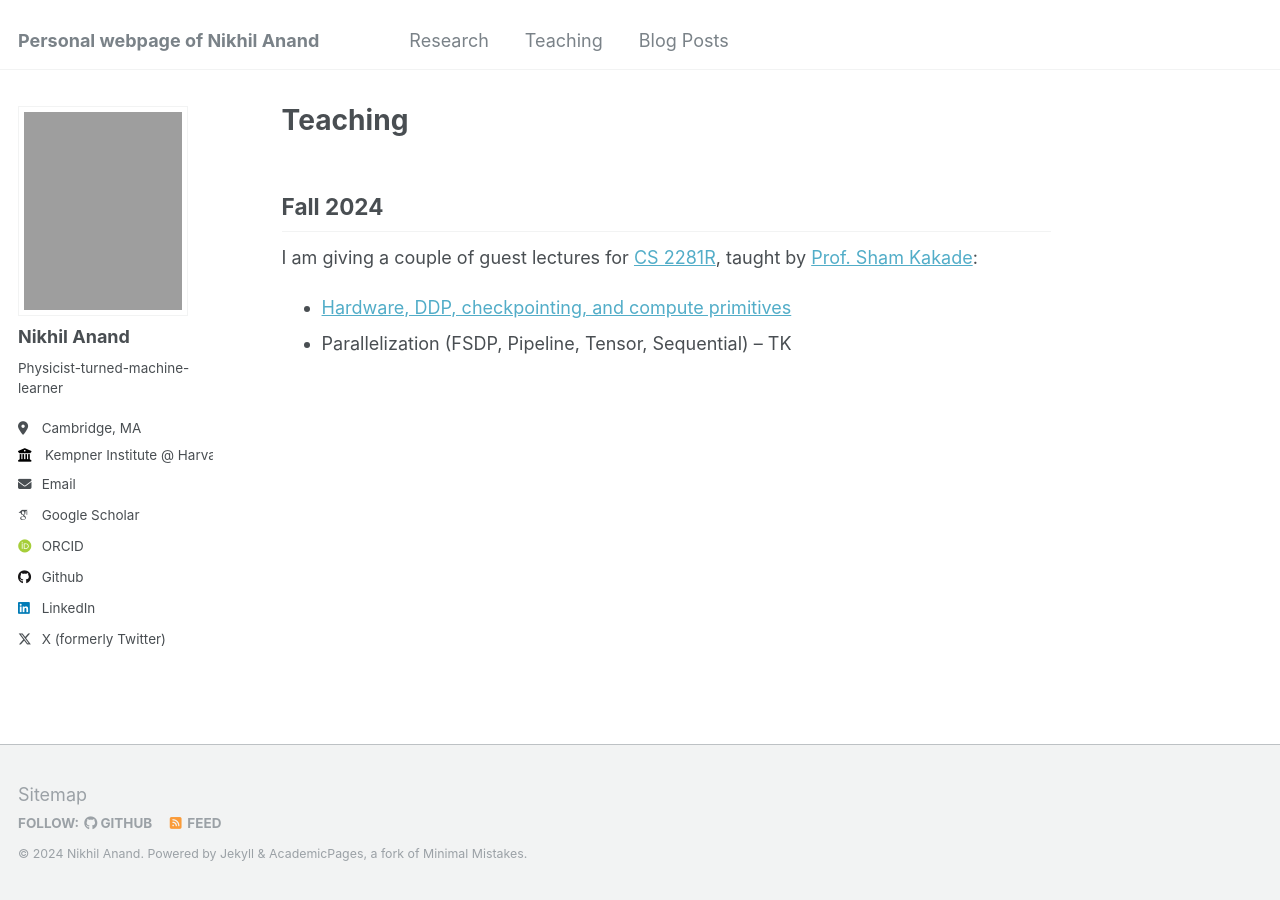
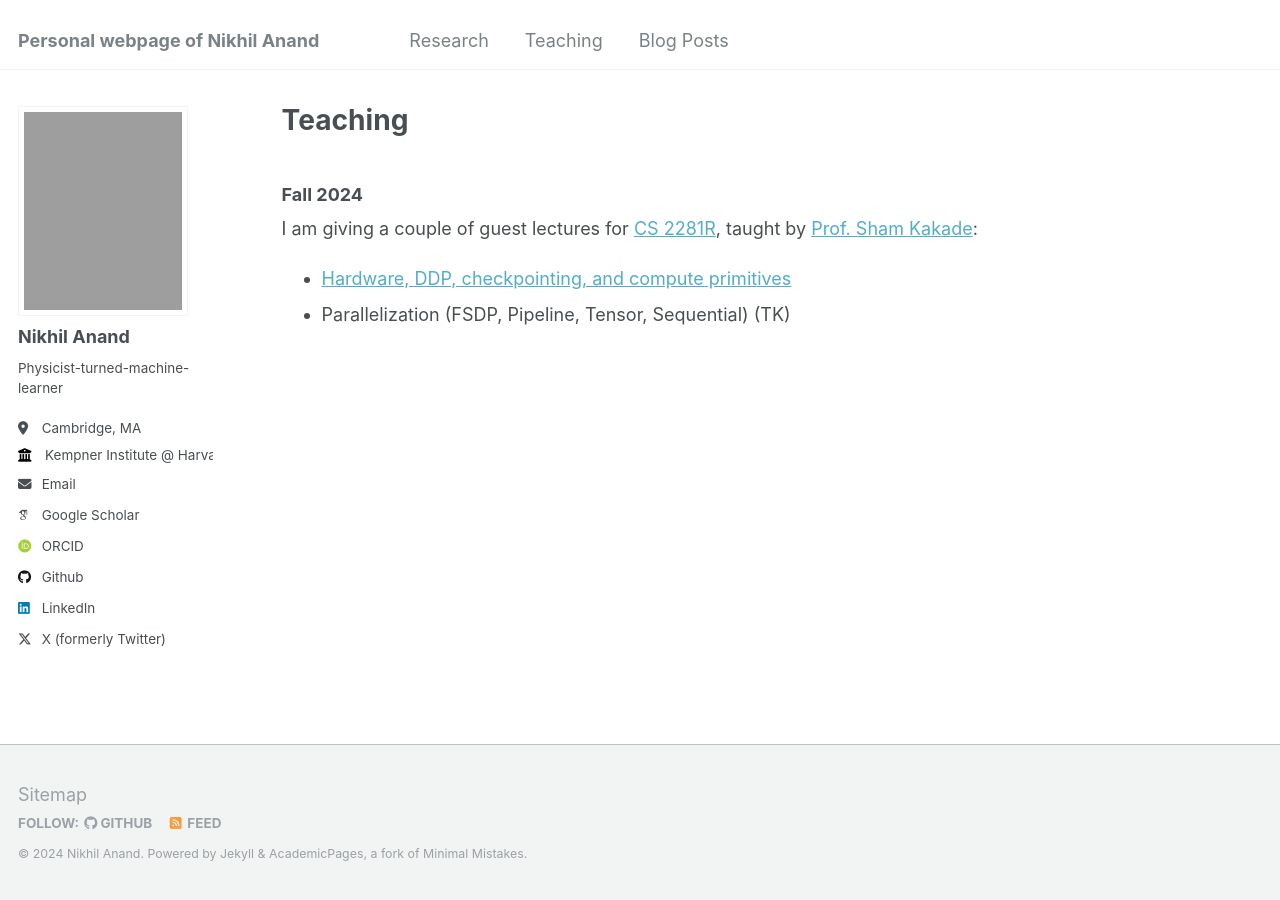
Before and after one commit to nikhilanand91/nikhilanand91.github.io, a Jekyll site: the page built from _pages/teaching.md, in a window 1280 px wide. Built offline with Jekyll 4.4.1, drawn with Linux system fonts in a browser that asks for light colours; some web fonts are replaced; some of the changed lines change nothing that is shown.

Commit message:
Revert "fix link"
This reverts commit 5a7bff773712b27d1d898dd6feffa338fa47977a.

```diff
--- a/_pages/teaching.md
+++ b/_pages/teaching.md
@@ -3,9 +3,9 @@
 title: "Teaching"
 ---
 
-## Fall 2024
+### Fall 2024
 
 I am giving a couple of guest lectures for [CS 2281R](https://shamulent.github.io/CS_2281_2024.html), taught by [Prof. Sham Kakade](https://sham.seas.harvard.edu/):
 
-* [Hardware, DDP, checkpointing, and compute primitives](https://www.dropbox.com/scl/fi/ublytq30ac039n6xgefc2/Lec1_intro.pdf?rlkey=3yp2o60sn35imkw3x8bmwp0vh&st=940lvu0f&dl=0)
-* Parallelization (FSDP, Pipeline, Tensor, Sequential) -- TK
+* [Hardware, DDP, checkpointing, and compute primitives](http://nikhilanand91.github.io/files/auto-diff.pdf)
+* Parallelization (FSDP, Pipeline, Tensor, Sequential) (TK)
```
